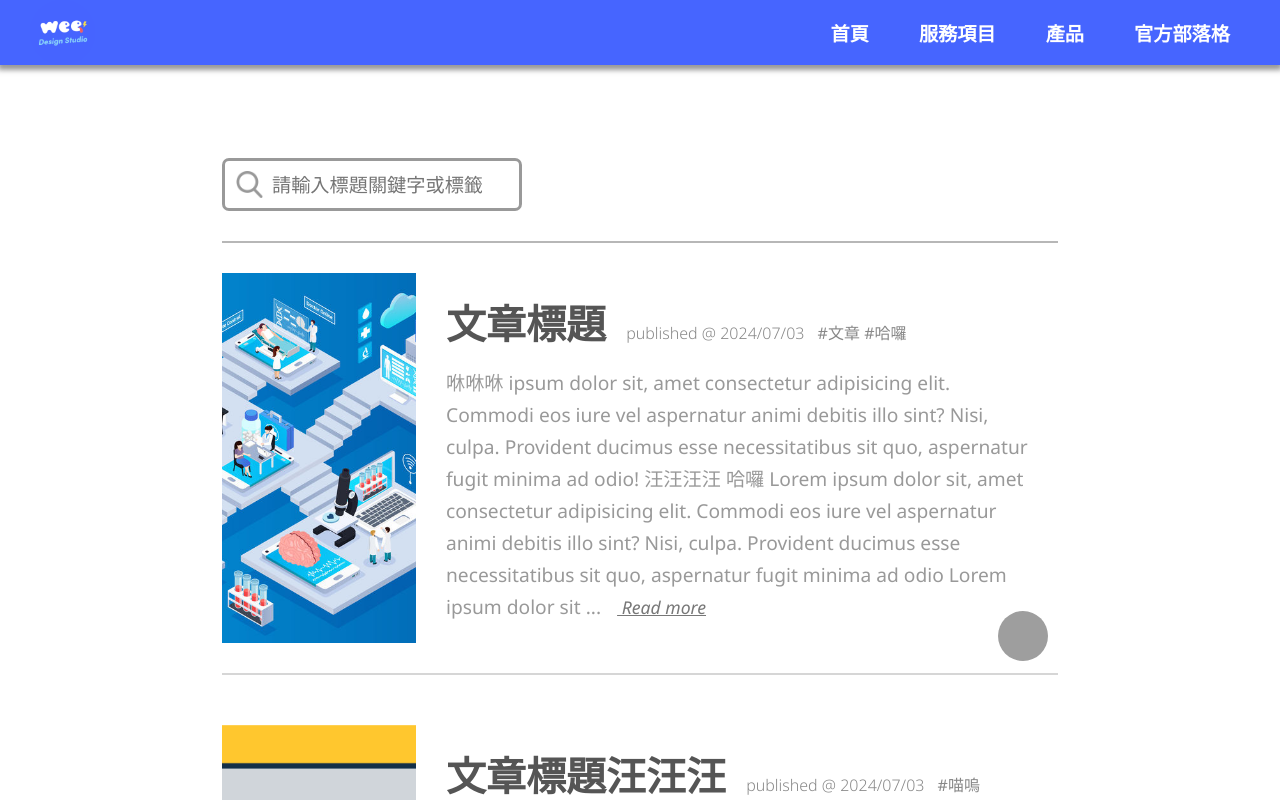
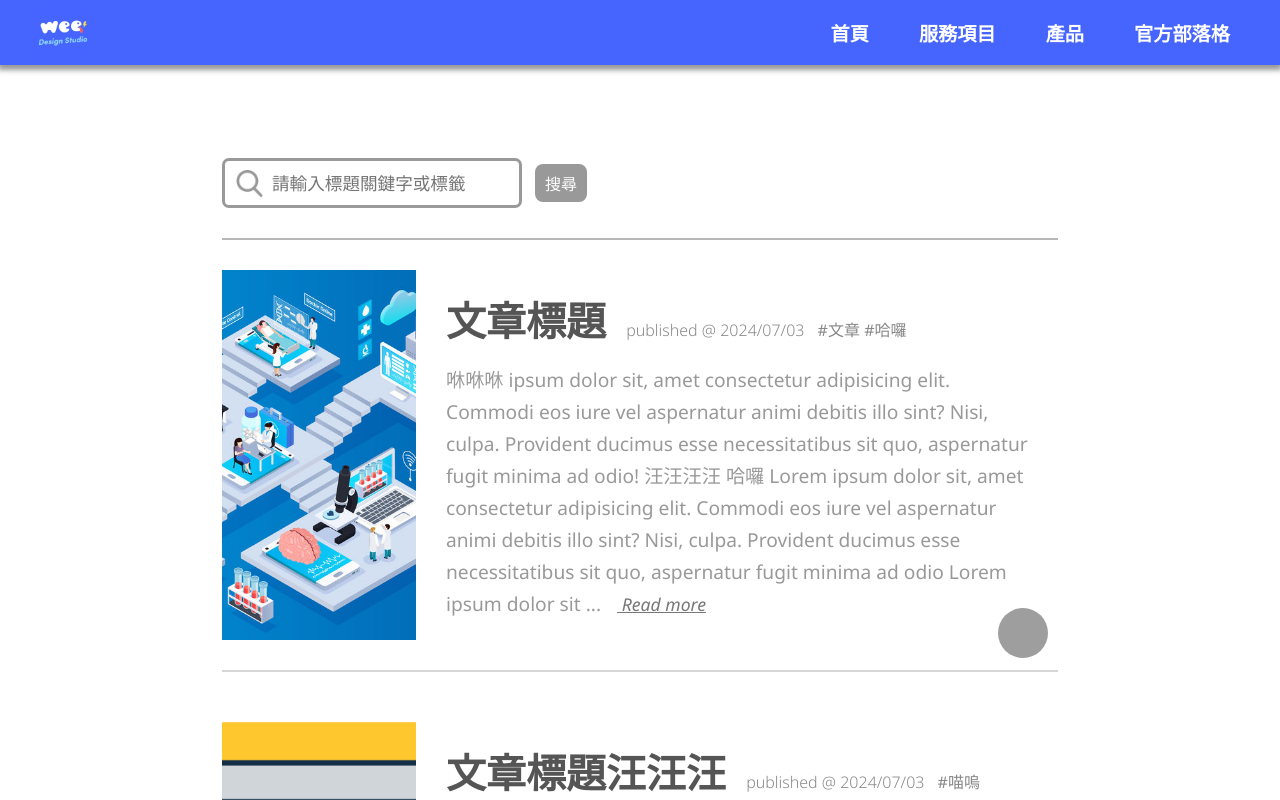
Before and after one commit to w71800/weewebsite, a Next.js app: page /articles in a window 1280 px wide. Shown: the top 800 px of the page. Built offline with nearby package versions, Linux system fonts and the light colour scheme; grey boxes are pictures that could not be loaded.

Commit message:
feat: 完成文章搜尋功能

```diff
--- /dev/null
+++ b/src/app/articles/components/SearchInput.js
@@ -0,0 +1,32 @@
+'use client'
+import Image from "next/image"
+
+export default function SearchInput({ onValueChange, onSearch }) {
+  // 當事件發生時，執行傳進來的回調函數（抽象化，表示要執行某件事，在 typing status 發生改變時）
+
+  const handleChange = (event) => {
+    onValueChange(event)
+  }
+  const handleClick = () => {
+    onSearch()
+  }
+  return (
+    <div className="search">
+      <input
+        type="text"
+        placeholder="請輸入標題關鍵字或標籤"
+        onChange={handleChange}
+      />
+      <Image
+        src='/search.png'
+        width={64}
+        height={64}
+      />
+      <div
+        className="button"
+        onClick={handleClick}>
+        搜尋
+      </div>
+    </div>
+  )
+}
--- a/src/app/articles/page.js
+++ b/src/app/articles/page.js
@@ -2,7 +2,7 @@
 
 import ArticleCard from "@/components/ArticleCard"
 import LoadmoreButton from "@/components/LoadmoreButton"
-import Image from "next/image"
+import SearchInput from "./components/SearchInput"
 import { useEffect, useState } from "react"
 import '@/styles/articles.sass'
 import { articlesLoader, articleFilter } from "@/utils/utils"
@@ -16,7 +16,7 @@ export default function Articles() {
       "author": {
         "id": 1,
         "name": "潘威利",
-        "imgUrl": "/威利.jpg"
+        "imgUrl": "/members/潘威利.png"
       },
       "content": "咻咻咻 ipsum dolor sit, amet consectetur adipisicing elit. Commodi eos iure vel aspernatur animi debitis illo sint? Nisi, culpa. Provident ducimus esse necessitatibus sit quo, aspernatur fugit minima ad odio! 汪汪汪汪 哈囉 Lorem ipsum dolor sit, amet consectetur adipisicing elit. Commodi eos iure vel aspernatur animi debitis illo sint? Nisi, culpa. Provident ducimus esse necessitatibus sit quo, aspernatur fugit minima ad odio Lorem ipsum dolor sit, amet consectetur adipisicing elit. Commodi eos iure vel aspernatur animi debitis illo sint? Nisi, culpa. Provident ducimus esse necessitatibus sit quo, aspernatur fugit minima ad odio! 汪汪汪汪 哈囉 Lorem ipsum dolor sit, amet consectetur adipisicing elit. Commodi eos iure vel aspernatur animi debitis illo sint? Nisi, culpa. Provident ducimus esse necessitatibus sit quo, aspernatur fugit minima ad odio Lorem ipsum dolor sit, amet consectetur adipisicing elit. Commodi eos iure vel aspernatur animi debitis illo sint? Nisi, culpa. Provident ducimus esse necessitatibus sit quo, aspernatur fugit minima ad odio! 汪汪汪汪 哈囉 Lorem ipsum dolor sit, amet consectetur adipisicing elit. Commodi eos iure vel aspernatur animi debitis illo sint? Nisi, culpa. Provident ducimus esse necessitatibus sit quo, aspernatur fugit minima ad odio minima minima minima",
       "tags": ["#文章", "#哈囉"],
@@ -29,7 +29,7 @@ export default function Articles() {
       "author": {
         "id": 1,
         "name": "潘威利",
-        "imgUrl": "/威利.jpg"
+        "imgUrl": "/members/潘威利.png"
       },
       "content": "ure vel aspernatur animi debitis illo sint? Nisi, culpa. Provident ducimus esse necessitatibus sit quo, aspernatur fugit minima ad odio Lorem ipsum dolor sit, amet consectetur adipisicing elit. Commodi eos iure vel aspernatur animi debitis illo sint? Nisi, culpa. Provident ducimus esse necessitatibus sit quo, aspernatur fugit minima ad odio! 汪汪汪汪 哈囉 Lorem ipsum dolor sit, amet consectetur adipisicing elit. Commodi eos iure vel aspernatur animi debitis illo sint? Nisi, culpa. Provident ducimus esse necessitatibus sit quo, aspernatur fugit minima ad odio Lorem ipsum dolor sit, amet consectetur adipisicing elit. Commodi eos iure vel aspernatur animi debitis illo sint? Nisi, culpa. Provident ducimus esse necessitatibus sit quo, aspernatur fugit minima ad odio! 汪汪汪汪 哈囉 Lorem ipsum dolor sit, amet consectetur adipisicing elit. Commodi eos iure vel aspernatur animi debitis illo sint? Nisi, culpa. Provident ducimus esse necessitatibus sit quo, aspernatur fugit minima ad odio minima minima minima",
       "tags": ["#喵嗚"],
@@ -41,52 +41,42 @@ export default function Articles() {
       "author": {
         "id": 1,
         "name": "潘威利",
-        "imgUrl": "/威利.jpg"
+        "imgUrl": "/members/潘威利.png"
       },
       "content": "ure vel aspernatur animi debitis illo sint? Nisi, culpa. Provident ducimus esse necessitatibus sit quo, aspernatur fugit minima ad odio Lorem ipsum dolor sit, amet consectetur adipisicing elit. Commodi eos iure vel aspernatur animi debitis illo sint? Nisi, culpa. Provident ducimus esse necessitatibus sit quo, aspernatur fugit minima ad odio! 汪汪汪汪 哈囉 Lorem ipsum dolor sit, amet consectetur adipisicing elit. Commodi eos iure vel aspernatur animi debitis illo sint? Nisi, culpa. Provident ducimus esse necessitatibus sit quo, aspernatur fugit minima ad odio Lorem ipsum dolor sit, amet consectetur adipisicing elit. Commodi eos iure vel aspernatur animi debitis illo sint? Nisi, culpa. Provident ducimus esse necessitatibus sit quo, aspernatur fugit minima ad odio! 汪汪汪汪 哈囉 Lorem ipsum dolor sit, amet consectetur adipisicing elit. Commodi eos iure vel aspernatur animi debitis illo sint? Nisi, culpa. Provident ducimus esse necessitatibus sit quo, aspernatur fugit minima ad odio minima minima minima",
       "tags": ["#咻咻"],
     }
   ]
   const [ searchValue, setSearchValue ] = useState("")
-  const [ filteredArticles, setFilteredArticles ] = useState([])
-  const [ isBlured, setIsBlured ] = useState(false)
+  const [ displayedArticles, setDisplayedArticles ] = useState(defaultArticles)
 
-  function handleChange(event) {
+  const handleValueChange = (event) => {
     setSearchValue(event.target.value)
   }
-  function handleBlur() {
-    setIsBlured(true)
-    let result = articleFilter(defaultArticles, searchValue)
-    setFilteredArticles(result)
+
+  const handleSearch = () => {
+    const filtered = articleFilter(defaultArticles, searchValue)
+    setDisplayedArticles(filtered)
   }
 
-  const displayedArticles = isBlured ? filteredArticles : defaultArticles
 
   return (
     <div id="articles">
       <div className="container">
         <div className="panel">
-          <div className="search">
-            <input
-              type="text"
-              placeholder="請輸入標題關鍵字或標籤"
-              onBlur={handleBlur}
-              onChange={handleChange}
-            />
-            <Image
-              src='/search.png'
-              width={64}
-              height={64}
-            />
-          </div>
+          <SearchInput
+            onValueChange={handleValueChange}
+            onSearch={handleSearch}
+          />
         </div>
-        { displayedArticles.map( article => <ArticleCard articleData={ article }/> ) }
-        {/* <div
-          className={`searchHint ${filteredArticles.length == 0 && isBlured ? 'show' : ''}`}
+        {displayedArticles.map((article, index) => (
+          <ArticleCard key={index} articleData={ article }/>
+        ))}
+        <div
+          className={`searchHint ${displayedArticles.length !== 0 ? '' : 'show'}`}
         >
-        查無此文章
-        </div> */}
-        {/* <LoadmoreButton onClick={ () => articlesLoader() } /> */}
+          查無相關文章
+        </div>
       </div>
     </div>
   )
--- a/src/styles/articles.sass
+++ b/src/styles/articles.sass
@@ -23,8 +23,9 @@
     text-align: center
     margin-bottom: 1.5rem
     color: #999
+    display: none
     &.show
-      display: none
+      display: block
 
   .search
     display: inline-block
@@ -36,8 +37,19 @@
       left: 14px
     input
       width: 300px
-      font-size: 1.2rem
+      font-size: 1.1rem
       border: 3px solid #999
       border-radius: 7px
       padding: 10px 12px
       padding-left: 47px
+    .button
+      border: 2px solid #999
+      background-color: #999
+      color: white
+      cursor: pointer
+      border-radius: 8px
+      padding: 5px 8px
+      position: absolute
+      right: 0
+      top: 50%
+      transform: translate(125%, -50%)
--- a/src/styles/memberCard.sass
+++ b/src/styles/memberCard.sass
@@ -4,6 +4,8 @@
 .memberCard
   position: absolute
   margin-right: 40px
+  transform-style: preserve-3d
+  -webkit-transform-style: preserve-3d
   transform-style: preserve-3d
   cursor: pointer
   img
--- a/src/utils/utils.js
+++ b/src/utils/utils.js
@@ -39,7 +39,6 @@ function keywordIsExist(article, input) {
 }
 export const articleFilter = (source, input) => {
   let result = []
-
   result = source.filter( article => keywordIsExist(article, input) )
   return result
 }
--- a/static/articles.css
+++ b/static/articles.css
@@ -85,9 +85,10 @@
   text-align: center;
   margin-bottom: 1.5rem;
   color: #999;
+  display: none;
 }
 #articles .searchHint.show {
-  display: none;
+  display: block;
 }
 #articles .search {
   display: inline-block;
@@ -102,9 +103,21 @@
 }
 #articles .search input {
   width: 300px;
-  font-size: 1.2rem;
+  font-size: 1.1rem;
   border: 3px solid #999;
   border-radius: 7px;
   padding: 10px 12px;
   padding-left: 47px;
 }
+#articles .search .button {
+  border: 2px solid #999;
+  background-color: #999;
+  color: white;
+  cursor: pointer;
+  border-radius: 8px;
+  padding: 5px 8px;
+  position: absolute;
+  right: 0;
+  top: 50%;
+  transform: translate(125%, -50%);
+}
--- a/static/memberCard.css
+++ b/static/memberCard.css
@@ -5,6 +5,8 @@
 .memberCard {
   position: absolute;
   margin-right: 40px;
+  transform-style: preserve-3d;
+  -webkit-transform-style: preserve-3d;
   transform-style: preserve-3d;
   cursor: pointer;
 }
```
Also changed, not shown: src/components/MemberCard.js (+6 -3 lines).
